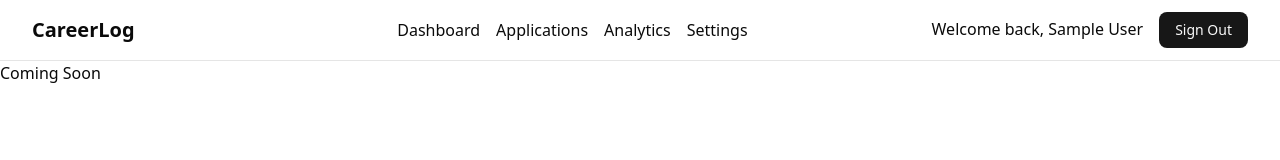
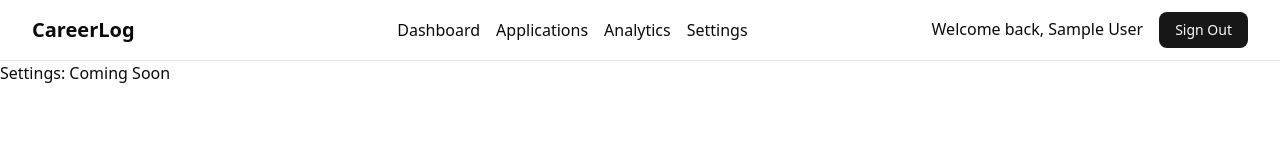
Before and after one commit to yawcoder/careerlog, a Next.js app: page /settings in a window 1280 px wide. Shown: the top 160 px of the page. Built offline with nearby package versions, Linux system fonts and the light colour scheme; no server answers; sample sign-in values are in the browser's storage.

Commit message:
minor change

```diff
--- a/app/settings/page.tsx
+++ b/app/settings/page.tsx
@@ -17,6 +17,6 @@ export default function Settings (){
             }, [router]);
 
     return (
-        <div>Coming Soon</div>
+        <div>Settings: Coming Soon</div>
     )
 }
```
